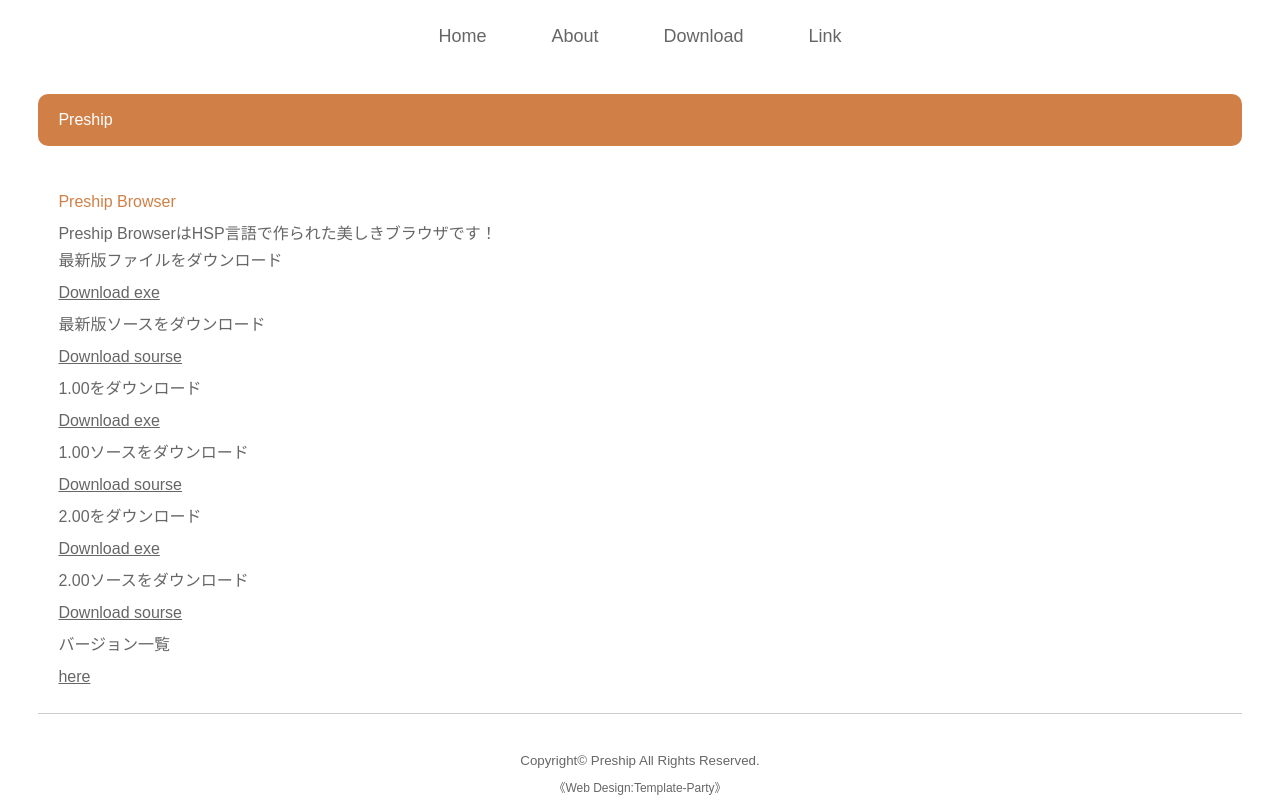
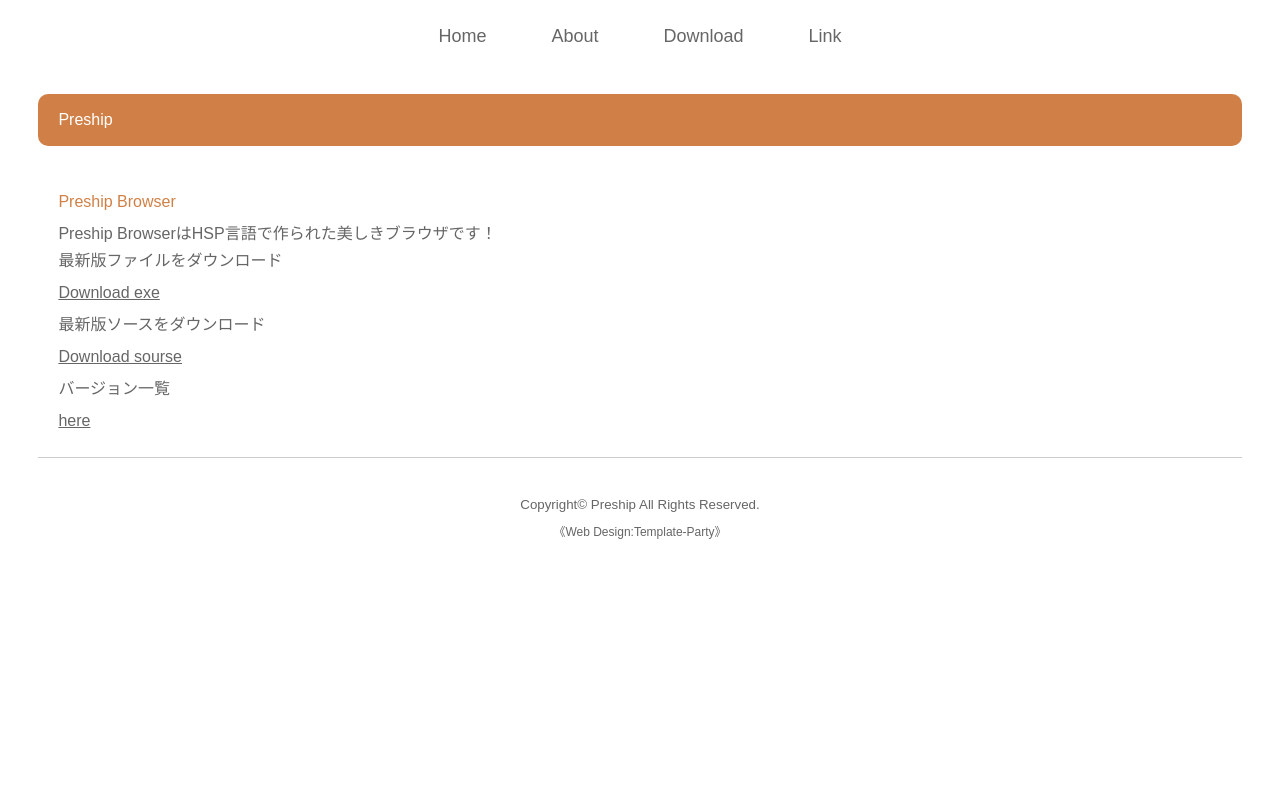
Before and after one commit to preship/preship.github.io, a plain HTML site: page dl.html in a window 1280 px wide. Shown: the part 103-913 px from the top of the page. After the commit the page ends 800 px from the top, so only its background shows below. Drawn offline with Linux system fonts and the light colour scheme.

Commit message:
Update dl.html

```diff
--- a/dl.html
+++ b/dl.html
@@ -41,17 +41,9 @@
 <h4>Preship Browser</h4>
 <p>Preship BrowserはHSP言語で作られた美しきブラウザです！</p>
 <p>最新版ファイルをダウンロード</p>
-<a href="https://github.com/preship/PreshipBrowser/raw/main/2.10/Preship%20v2.10.exe">Download exe</a>
+<a href="https://github.com/preship/PreshipBrowser/blob/main/4.00/Preship%20v4.00.exe?raw=true">Download exe</a>
 <p>最新版ソースをダウンロード</p>
-<a href="https://github.com/preship/PreshipBrowser/tree/main/2.10">Download sourse</a>
-<p>1.00をダウンロード</p>
-<a href="https://github.com/preship/PreshipBrowser/raw/main/1.00/Preship%201.00.exe">Download exe</a>
-<p>1.00ソースをダウンロード</p>
-<a href="https://github.com/preship/PreshipBrowser/tree/main/1.00">Download sourse</a>
-<p>2.00をダウンロード</p>
-<a href="https://github.com/preship/PreshipBrowser/raw/main/2.00/Preship%202.00.exe">Download exe</a>
-<p>2.00ソースをダウンロード</p>
-<a href="https://github.com/preship/PreshipBrowser/tree/main/2.00">Download sourse</a>
+<a href="https://github.com/preship/PreshipBrowser/blob/main/4.00/">Download sourse</a>
 <p>バージョン一覧</p>
 <a href="https://github.com/preship/PreshipBrowser">here</a>
 </div>
```
